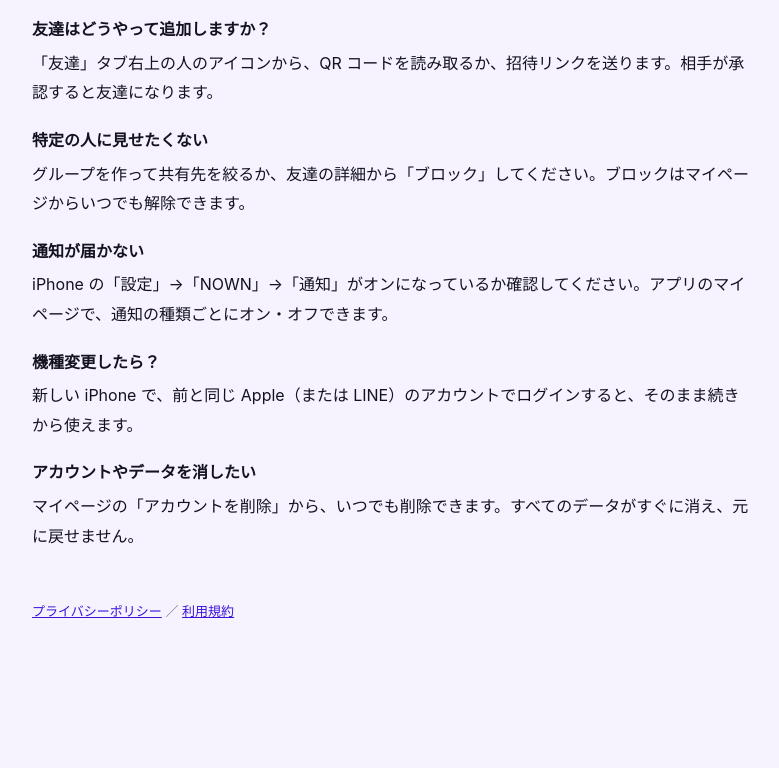
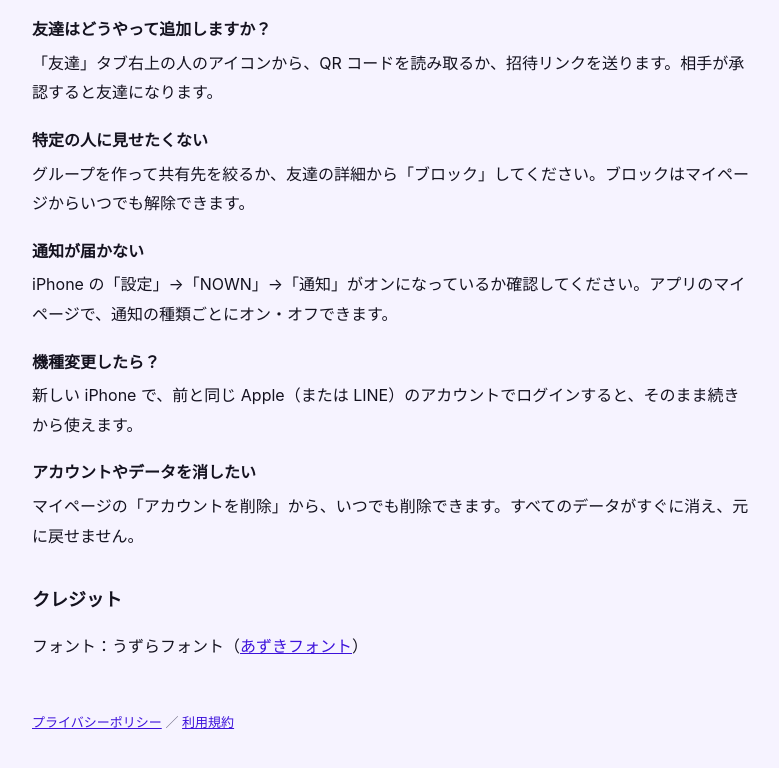
Before and after one commit to kokotabase/himatomo-support, a plain HTML site: page support/index.html in a window 1280 px wide. Shown: the part 547-1315 px from the top of the page, without its empty margins (248-1027 px from the left). Before the commit the page ends 1234 px from the top, so only its background shows below. Drawn offline with Linux system fonts and the light colour scheme.

Commit message:
Add font credit

```diff
--- a/support/index.html
+++ b/support/index.html
@@ -32,5 +32,8 @@
   <dd>マイページの「アカウントを削除」から、いつでも削除できます。すべてのデータがすぐに消え、元に戻せません。</dd>
 </dl>
 
+<h2>クレジット</h2>
+<p>フォント：うずらフォント（<a href="http://azukifont.com/">あずきフォント</a>）</p>
+
 <footer><a href="../privacy/">プライバシーポリシー</a> ／ <a href="../terms/">利用規約</a></footer>
 </body></html>
```
